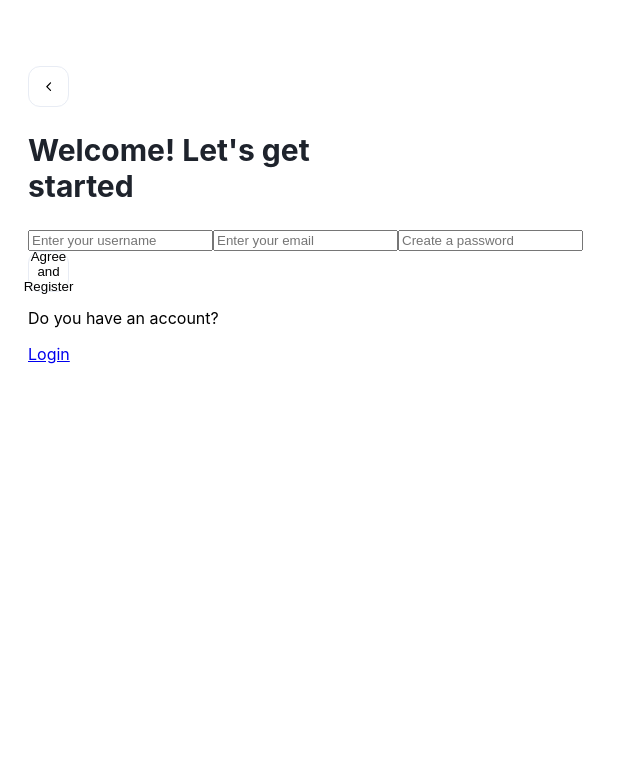
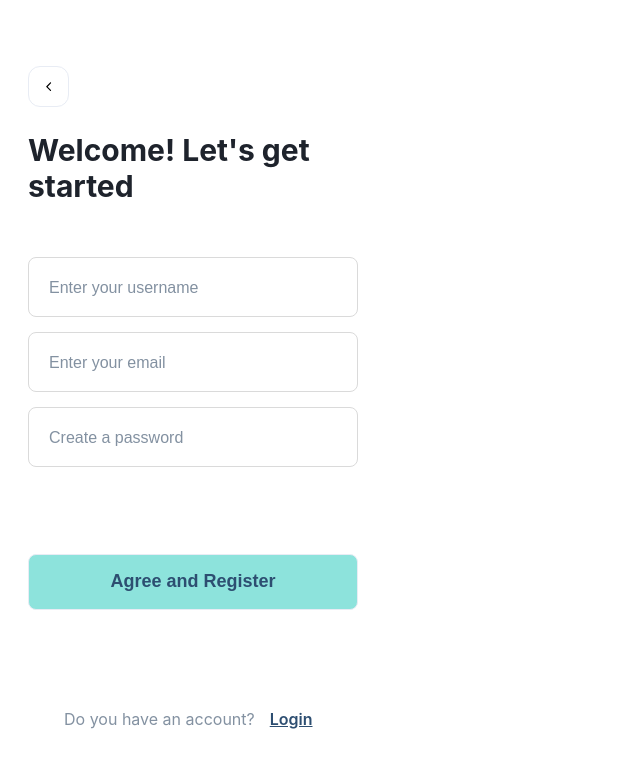
Before and after one commit to camotito0/LIM018-chat-app-client, a React (Create React App) app: page /signup in a window 1280 px wide. Shown: the top 768 px of the page, without its empty margins (0-640 px from the left). Built offline with nearby package versions, Linux system fonts and the light colour scheme; no server answers.

Commit message:
adding styles for register component

```diff
--- a/src/components/registerView.jsx
+++ b/src/components/registerView.jsx
@@ -42,7 +42,7 @@ function Register() {
     <main className='register-main'>
       <Link to='/'><button><IoIosArrowBack/></button></Link>
       <h2>Welcome! Let's get<br/>started</h2>
-      <form onSubmit={sendData}>
+      <form className='register-form' onSubmit={sendData}>
         <input
           type='text'
           name='username'
@@ -66,7 +66,7 @@ function Register() {
         />
         <button>Agree and Register</button>
       </form>
-      <div>
+      <div className='register-redirect'>
         <p>Do you have an account?</p>
         <Link to='/login'>Login</Link>
       </div>
```
